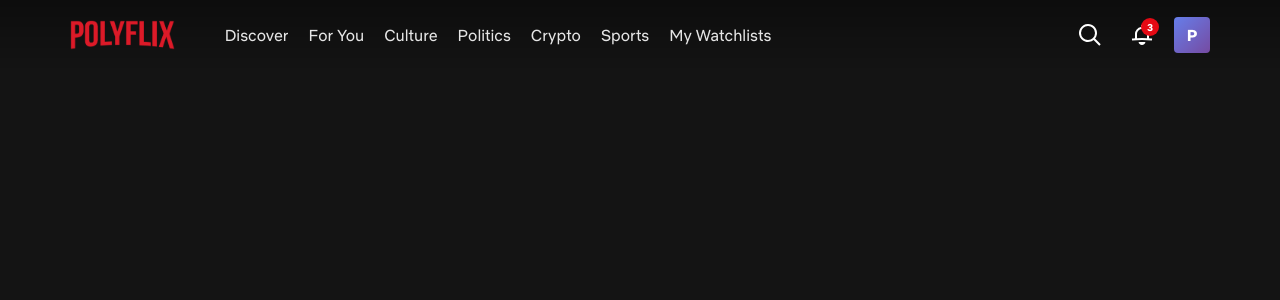
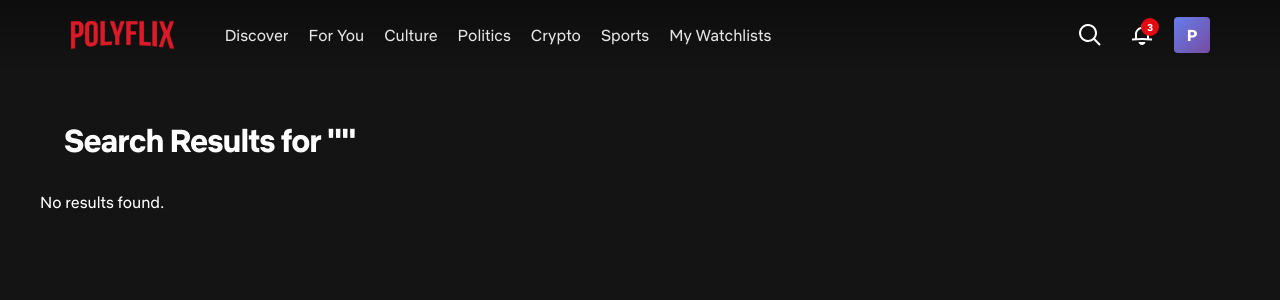
Before and after one commit to aryan-cs/polyflix, a React (Create React App) app in the folder frontend/: page /search in a window 1280 px wide. Shown: the top 300 px of the page. Built offline with nearby package versions, Linux system fonts and the light colour scheme.

Commit message:
SEARCH WORKS

```diff
--- a/frontend/src/App.js
+++ b/frontend/src/App.js
@@ -10,6 +10,7 @@ import Politics from './pages/Politics';
 import Crypto from './pages/Crypto';
 import Sports from './pages/Sports';
 import ForYou from './pages/ForYou';
+import SearchResults from './pages/SearchResults';
 
 function App() {
   return (
@@ -25,6 +26,7 @@ function App() {
           <Route path="/sports" element={<Sports />} />
           <Route path="/watchlists" element={<MyWatchlists />} />
           <Route path="/profile" element={<ProfilePage />} />
+          <Route path="/search" element={<SearchResults />} />
         </Routes>
       </div>
     </Router>
--- a/frontend/src/components/Navbar.js
+++ b/frontend/src/components/Navbar.js
@@ -90,6 +90,12 @@ function Navbar() {
               className={`navbar__search-input ${searchOpen ? 'navbar__search-input--open' : ''}`}
               type="text"
               placeholder="Topics, tags, markets"
+              onKeyDown={e => {
+                if (e.key === 'Enter' && e.target.value.trim()) {
+                  window.location.href = `/search?q=${encodeURIComponent(e.target.value.trim())}`;
+                  setSearchOpen(false);
+                }
+              }}
               onBlur={(e) => {
                 if (!e.relatedTarget || !e.relatedTarget.closest('.navbar__search')) {
                   setSearchOpen(false);
--- /dev/null
+++ b/frontend/src/pages/SearchResults.js
@@ -0,0 +1,81 @@
+import React, { useEffect, useState } from 'react';
+import { useLocation, useNavigate } from 'react-router-dom';
+import MarketRow from '../components/MarketRow';
+
+function useQuery() {
+  return new URLSearchParams(useLocation().search);
+}
+
+const fetchAllMarkets = async () => {
+  // Fetch all categories and flatten
+  const endpoints = [
+    'sports', 'trending', 'politics', 'crypto', 'popculture', 'finance', 'tech', 'climate', 'earnings'
+  ];
+  const results = await Promise.all(
+    endpoints.map(cat =>
+      fetch(`http://localhost:5002/api/polymarket/${cat}?limit=50`).then(res => res.json())
+    )
+  );
+  // Flatten all markets
+  return results.flatMap(r => r.markets || []);
+};
+
+export default function SearchResults() {
+  const query = useQuery();
+  const navigate = useNavigate();
+  const [searchResults, setSearchResults] = useState([]);
+  const [loading, setLoading] = useState(true);
+  const [error, setError] = useState(null);
+  const searchTerm = query.get('q') || '';
+
+  useEffect(() => {
+    if (!searchTerm) {
+      setSearchResults([]);
+      setLoading(false);
+      return;
+    }
+    setLoading(true);
+    fetchAllMarkets()
+      .then(allMarkets => {
+        const filtered = allMarkets.filter(m => {
+          const title = (m.title || m.question || '').toLowerCase();
+          return title.includes(searchTerm.toLowerCase());
+        });
+        setSearchResults(filtered);
+        setLoading(false);
+      })
+      .catch(e => {
+        setError('Failed to fetch markets');
+        setLoading(false);
+      });
+  }, [searchTerm]);
+
+  return (
+    <div
+      className="search-results-page"
+      style={{
+        color: 'white',
+        padding: '15vh 0 10vh 5vh',
+        minHeight: '100vh',
+        maxWidth: '100vw',
+        margin: '0 auto',
+        boxSizing: 'border-box',
+        display: 'flex',
+        flexDirection: 'column',
+        alignItems: 'flex-start',
+      }}
+    >
+      <h2 style={{ margin: '0 0 32px 24px', fontWeight: 700, fontSize: 32, letterSpacing: '-1px' }}>
+        Search Results for "{searchTerm}"
+      </h2>
+      <div style={{ width: '100%', padding: '0 0' }}>
+        {loading && <div style={{ marginBottom: 24 }}>Loading...</div>}
+        {error && <div style={{ color: 'red', marginBottom: 24 }}>{error}</div>}
+        {!loading && searchResults.length === 0 && <div style={{ marginBottom: 24 }}>No results found.</div>}
+        {!loading && searchResults.length > 0 && (
+          <MarketRow title="Results" markets={searchResults} onSelectMarket={() => {}} />
+        )}
+      </div>
+    </div>
+  );
+}
```
